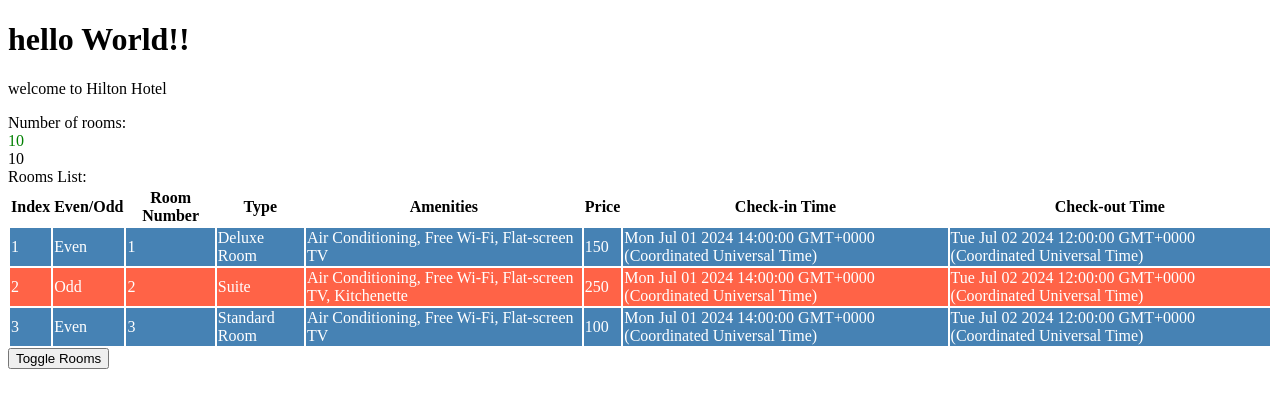
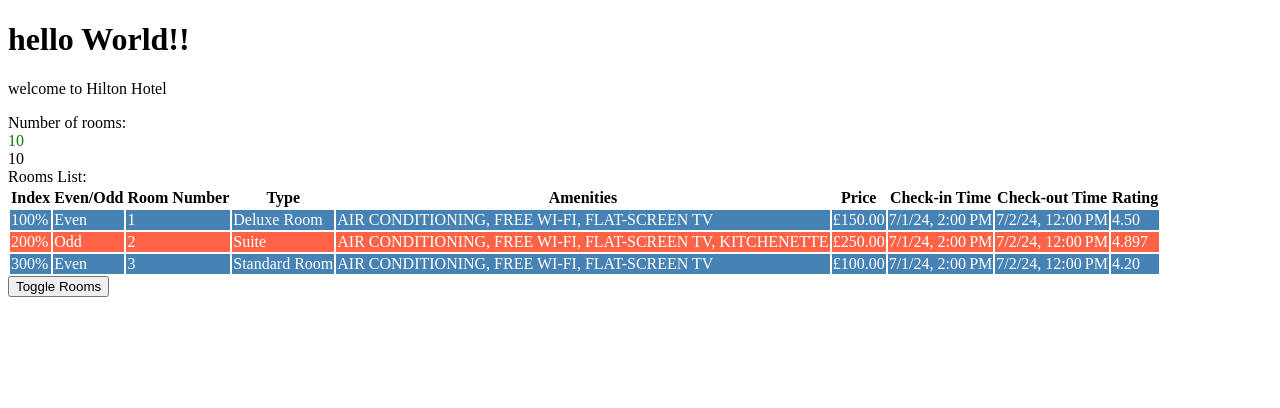
Before and after one commit to rali-dev/Angular-Practice-Hotelinventoryapp, an Angular app: page / in a window 1280 px wide. Shown: the top 408 px of the page. Built offline with nearby package versions, Linux system fonts and the light colour scheme.

Commit message:
2.Angular - Built in Pipes

```diff
--- a/src/app/rooms/rooms.html
+++ b/src/app/rooms/rooms.html
@@ -21,6 +21,9 @@
 
 {{ (rooms.availableRooms ?? 0) > 0 ? rooms.availableRooms : 'No Rooms Available' }}
 
+<!-- {{ roomList | json}} -->
+<!-- is used for debugging purposes -->
+
 <div *ngIf="(rooms.availableRooms ?? 0) > 0">
   Rooms List:
   <table>
@@ -33,17 +36,19 @@
       <th>Price</th>
       <th>Check-in Time</th>
       <th>Check-out Time</th>
+      <th>Rating</th>
     </tr>
 
-    <tr *ngFor="let room of roomList; let e = even; let o = odd; let i = index" [ngClass]="e ? 'even' : 'odd'">
-      <td>{{ i + 1 }}</td>
+    <tr *ngFor="let room of roomList | slice : 0:3; let e = even; let o = odd; let i = index" [ngClass]="e ? 'even' : 'odd'">
+      <td>{{ i + 1 | percent }}</td>
       <td>{{ e ? 'Even' : 'Odd' }}</td>
       <td>{{ room.roomNumber }}</td>
-      <td>{{ room.roomType }}</td>
-      <td>{{ room.amenities }}</td>
-      <td>{{ room.price }}</td>
-      <td>{{ room.checkinTime}}</td>
-      <td>{{ room.checkoutTime}}</td>
+      <td>{{ room.roomType | titlecase }}</td>
+      <td>{{ room.amenities | uppercase }}</td>
+      <td>{{ room.price | currency: 'GBP' }}</td>
+      <td>{{ room.checkinTime | date:'short'}}</td>
+      <td>{{ room.checkoutTime | date:'short'}}</td>
+      <td>{{ room.rating | number:'1.2-3' : 'en-us' }}</td>
     </tr>
   </table>
 </div>
--- a/src/app/rooms/rooms.interface.ts
+++ b/src/app/rooms/rooms.interface.ts
@@ -12,4 +12,5 @@
     photos: string;
     checkinTime: Date;
     checkoutTime: Date;
+    rating: number;
 }
--- a/src/app/rooms/rooms.ts
+++ b/src/app/rooms/rooms.ts
@@ -1,10 +1,10 @@
 import { Component } from '@angular/core';
 import { Room, RoomList } from './rooms.interface';
-import { NgIf, NgFor, NgClass, NgStyle } from '@angular/common';
+import { NgIf, NgFor, NgClass, NgStyle, DatePipe, PercentPipe, CurrencyPipe, TitleCasePipe, UpperCasePipe, JsonPipe, SlicePipe, DecimalPipe } from '@angular/common';
 
 @Component({
   selector: 'hinv-rooms',
-  imports: [NgIf, NgFor, NgClass, NgStyle],
+  imports: [NgIf, NgFor, NgClass, NgStyle, DatePipe, PercentPipe, CurrencyPipe, TitleCasePipe, UpperCasePipe, JsonPipe, SlicePipe, DecimalPipe],
   templateUrl: './rooms.html',
   styleUrl: './rooms.scss',
 })
@@ -28,6 +28,7 @@
     photos: 'https://example.com/deluxe-room.jpg',
     checkinTime: new Date('2024-07-01T14:00:00'),
     checkoutTime: new Date('2024-07-02T12:00:00'),
+    rating: 4.5
   }, {
     roomNumber: 2,
     roomType: 'Suite',
@@ -36,6 +37,7 @@
     photos: 'https://example.com/suite.jpg',
     checkinTime: new Date('2024-07-01T14:00:00'),
     checkoutTime: new Date('2024-07-02T12:00:00'),
+    rating: 4.897
   }, {
     roomNumber: 3,
     roomType: 'Standard Room',
@@ -44,6 +46,7 @@
     photos: 'https://example.com/standard-room.jpg',
     checkinTime: new Date('2024-07-01T14:00:00'),
     checkoutTime: new Date('2024-07-02T12:00:00'),
+    rating: 4.2
   }];
 
 
```
